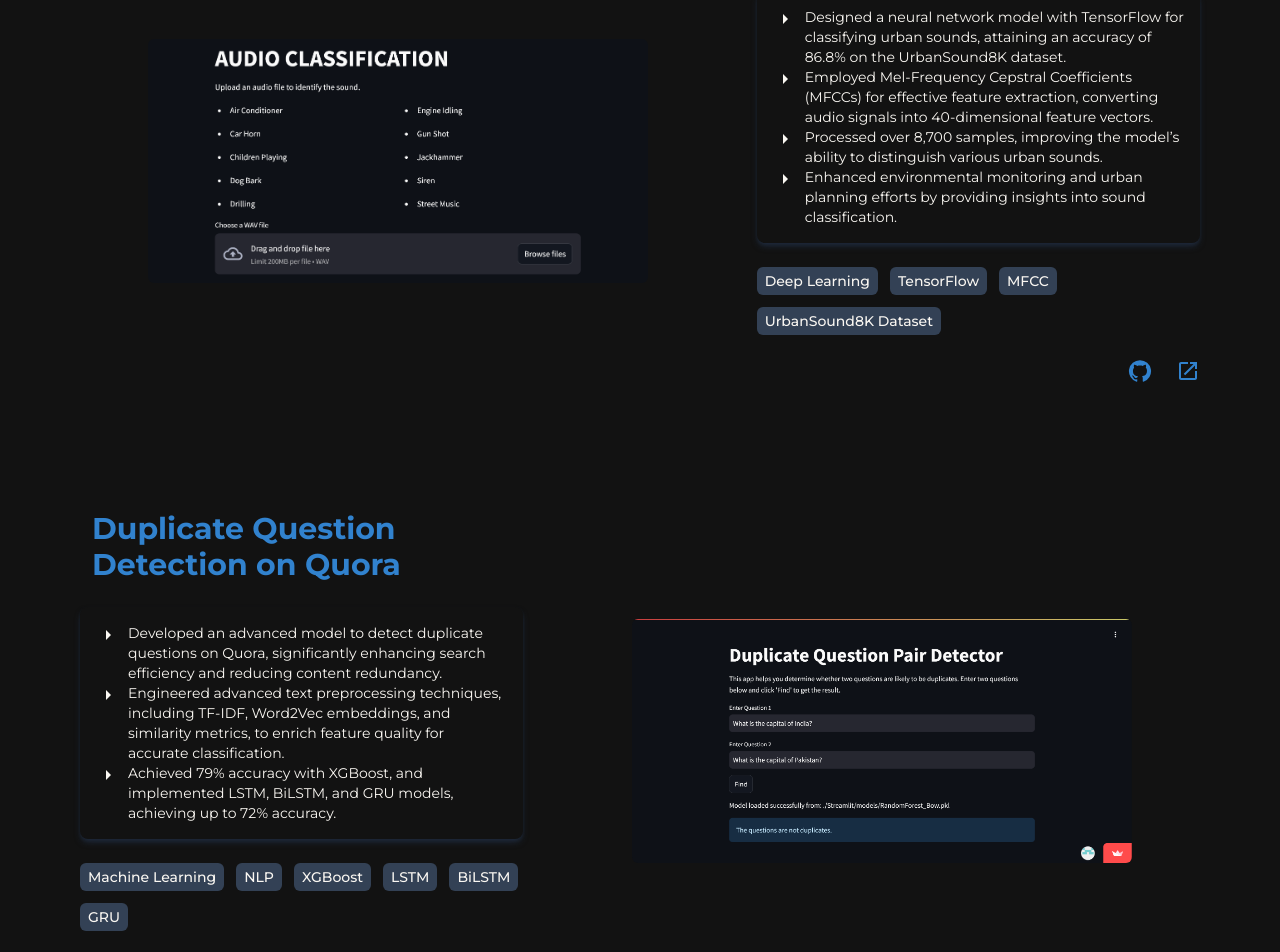
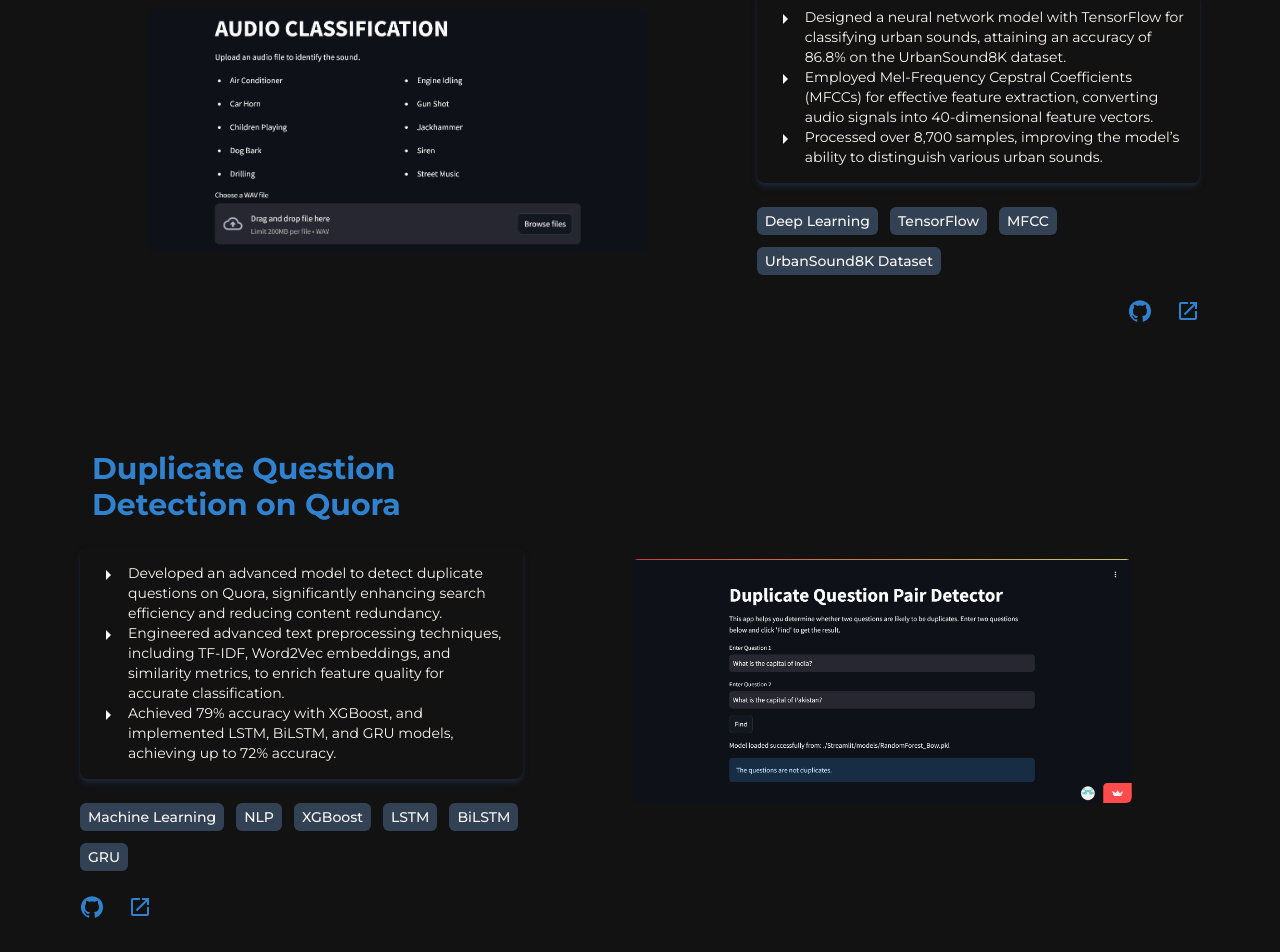
Before and after one commit to DevrathMukesh/portfolio, a Next.js app: page / in a window 1280 px wide. Shown: the part 3326-4278 px from the top of the page. Built offline with nearby package versions, Linux system fonts and the light colour scheme.

Commit message:
Update ProjectList.ts

```diff
--- a/src/constants/ProjectList.ts
+++ b/src/constants/ProjectList.ts
@@ -11,7 +11,7 @@
       "Designed a neural network model with TensorFlow for classifying urban sounds, attaining an accuracy of 86.8% on the UrbanSound8K dataset.",
       "Employed Mel-Frequency Cepstral Coefficients (MFCCs) for effective feature extraction, converting audio signals into 40-dimensional feature vectors.",
       "Processed over 8,700 samples, improving the model’s ability to distinguish various urban sounds.",
-      "Enhanced environmental monitoring and urban planning efforts by providing insights into sound classification.",
+      //"Enhanced environmental monitoring and urban planning efforts by providing insights into sound classification.",
     ],
     img: urban1,
     //max 6 tech stack
```
